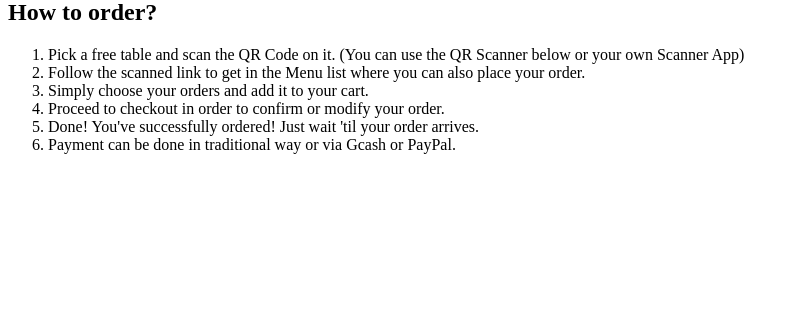
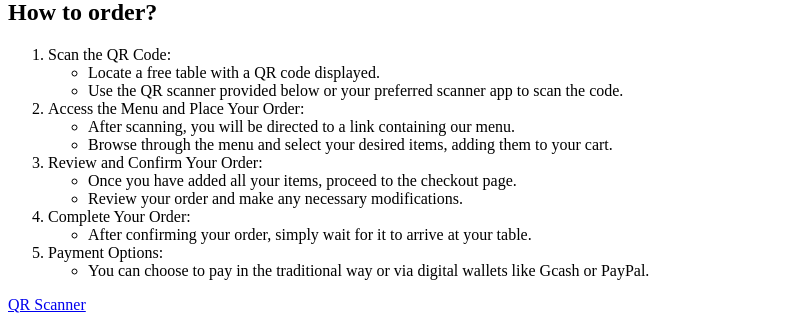
Before and after one commit to MadLeviathan2023/BSIS3B_WEBA_24, a PHP site: the page made by mvc/app/views/home.php in a window 1280 px wide. Shown: the part 473-800 px from the top of the page, without its empty margins (0-799 px from the left). Run offline with PHP 8.4, Linux system fonts and the light colour scheme; the template is opened without the code that fills it, so the values that code supplies are empty; some libraries are stand-ins or nearby versions.

Commit message:
finished Home Page layout

```diff
--- a/mvc/app/views/home.php
+++ b/mvc/app/views/home.php
@@ -30,21 +30,51 @@
             <img src="images/<?= APP_LOGO ?>" alt="Logo">
         </div>
     </div>
-    <div class="intruction-container">
+    <div class="instruction-container">
         <div class="instruction-content">
             <h2>How to order?</h2>
             <ol>
-                <li>Pick a free table and scan the QR Code on it. (You can use the QR Scanner below or your own Scanner App)</li>
-                <li>Follow the scanned link to get in the Menu list where you can also place your order.</li>
-                <li>Simply choose your orders and add it to your cart.</li>
-                <li>Proceed to checkout in order to confirm or modify your order.</li>
-                <li>Done! You've successfully ordered! Just wait 'til your order arrives.</li>
-                <li>Payment can be done in traditional way or via Gcash or PayPal.</li>
+                <li>
+                    Scan the QR Code:
+                    <ul>
+                        <li>Locate a free table with a QR code displayed.</li>
+                        <li>Use the QR scanner provided below or your preferred scanner app to scan the code.</li>
+                    </ul>
+                </li>
+                <li>
+                    Access the Menu and Place Your Order:
+                    <ul>
+                        <li>After scanning, you will be directed to a link containing our menu.</li>
+                        <li>Browse through the menu and select your desired items, adding them to your cart.</li>
+                    </ul>
+                </li>
+                <li>
+                    Review and Confirm Your Order:
+                    <ul>
+                        <li>Once you have added all your items, proceed to the checkout page.</li>
+                        <li>Review your order and make any necessary modifications.</li>
+                    </ul>
+                </li>
+                <li>
+                    Complete Your Order:
+                    <ul>
+                        <li>After confirming your order, simply wait for it to arrive at your table.</li>
+                    </ul>
+                </li>
+                <li>
+                    Payment Options:
+                    <ul>
+                        <li>You can choose to pay in the traditional way or via digital wallets like Gcash or PayPal.</li>
+                    </ul>
+                </li>
             </ol>
         </div>
     </div>
-    <div class="open-qr-container">
-
+    <div class="open-qr-scanner-container">
+        <a href="qr-scanner" title="Don't have a QR Scanner App? No Problem! Just click here.">
+            <i class="fa-solid fa-qrcode"></i>
+            QR Scanner
+        </a>
     </div>
     <script type="module" src="js/home.js"></script>
     <?php
--- a/mvc/public/css/nav.css
+++ b/mvc/public/css/nav.css
@@ -1,10 +1,14 @@
+body{
+    position: relative;
+}
+
 nav{
     background-color: var(--oxford-blue);
     display: flex;
     justify-content: space-between;
     min-height: 1rem;
     width: 100%;
-    position: absolute;
+    position: fixed;
     top: 0px;
     left: 0px;
     z-index: 2;
--- a/mvc/public/js/home.js
+++ b/mvc/public/js/home.js
@@ -1,5 +1,4 @@
 import { TypingAnim } from './TypingAnim.js';
-import { Modal, ModalButton, ModalResult } from './Modal.js';
 
 const welcomeMsg = [
     "To where exceptional flavors and warm hospitality await you.",
--- /dev/null
+++ b/mvc/public/js/qr-scanner/package.json
@@ -0,0 +1,5 @@
+{
+  "dependencies": {
+    "qr-scanner": "^1.4.2"
+  }
+}
--- /dev/null
+++ b/mvc/public/js/qr-scanner/qr-scanner.js
@@ -0,0 +1 @@
+import { QrScanner } from 'qr-scanner';
```
Also changed, not shown: mvc/public/css/home.css (+27 -6 lines), mvc/public/js/Modal.js (line endings or trailing spaces), mvc/public/js/qr-scanner/package-lock.json (added).
